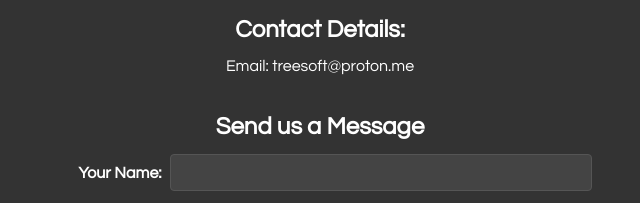
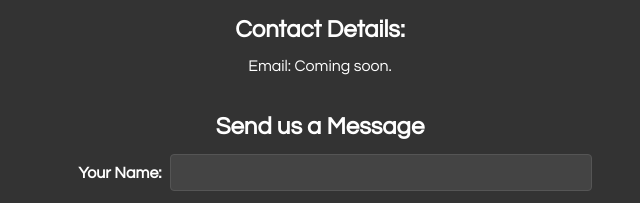
Before and after one commit to TreeSoftProjects/TreeSoftProjects.github.io, a plain HTML site: page contact.html in a window 1280 px wide. Shown: the part 255-458 px from the top of the page, 320-960 px from the left. Drawn offline with Linux system fonts and the light colour scheme.

Commit message:
Updated contact

```diff
--- a/contact.html
+++ b/contact.html
@@ -27,7 +27,7 @@
       <div class="contact-details">
         <h2>Contact Details:</h2>
         <ul>
-          <li>Email: treesoft@proton.me</li>
+          <li>Email: Coming soon.</li>
         </ul>
       </div>
     </section>
```
